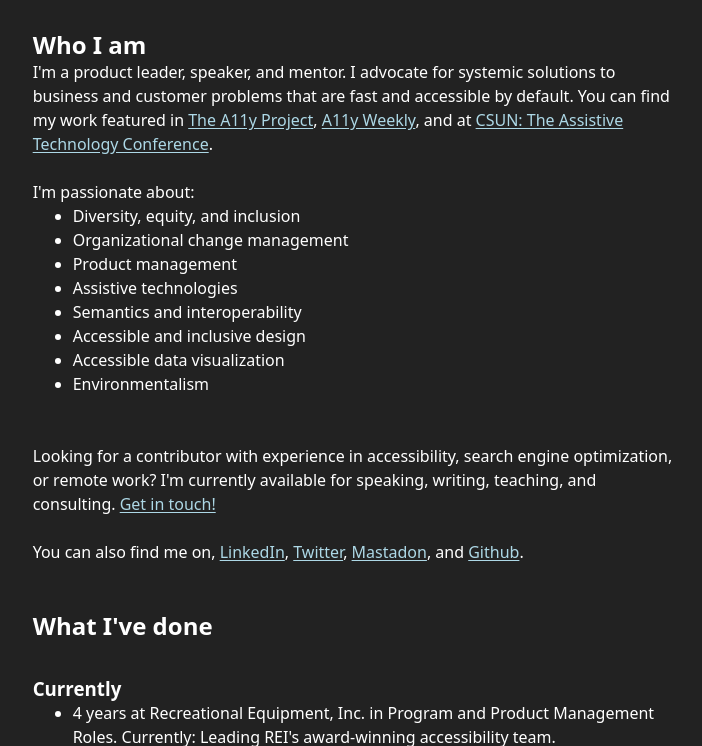
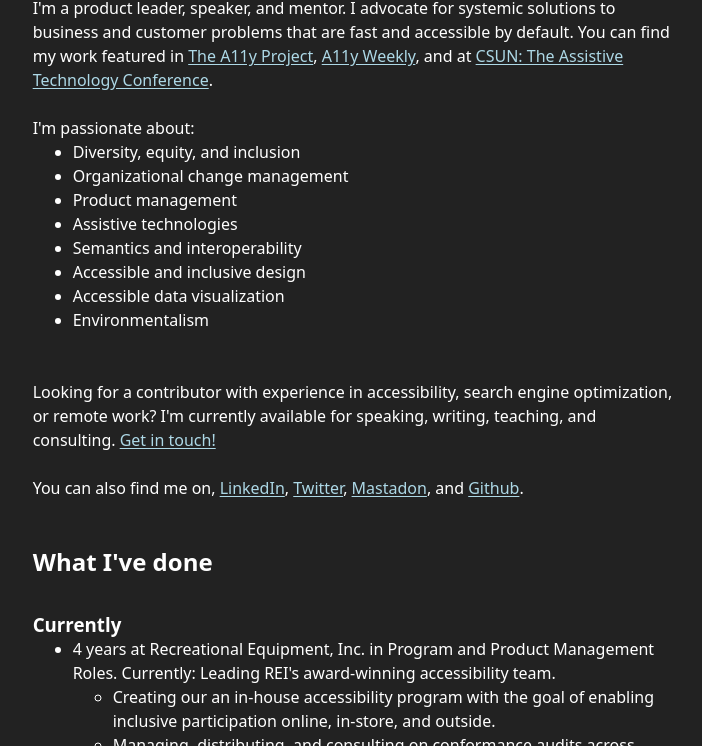
Before and after one commit to chollma/hollmaier, an Eleventy site: page src/index.md in a window 1280 px wide. Shown: the part 159-905 px from the top of the page, without its empty margins (287-989 px from the left). Built offline with nearby package versions, Linux system fonts and the light colour scheme; Eleventy itself is replaced by a stand-in of ours; files that its build step writes are made by us from their sources.

Commit message:
Remove margin top

```diff
--- a/public/style.css
+++ b/public/style.css
@@ -39,7 +39,7 @@
 }
 
 main {
-    margin-top: var(--layout-spacing);
+    /*margin-top: var(--layout-spacing);*/
 }
 
 footer {
--- a/src/style.css
+++ b/src/style.css
@@ -39,7 +39,7 @@
 }
 
 main {
-    margin-top: var(--layout-spacing);
+    /*margin-top: var(--layout-spacing);*/
 }
 
 footer {
```
Also changed, not shown: public/index.html (+0 -8 lines), public/posts/accessibility-convincing-the-business/index.html (+0 -8 lines), src/_includes/base.njk (+0 -8 lines).
